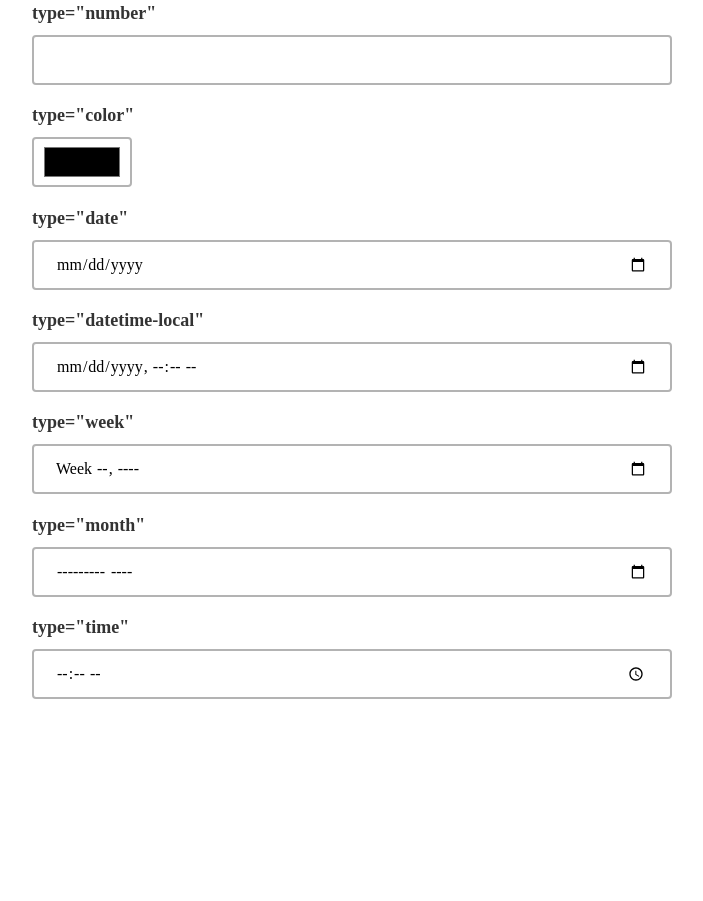
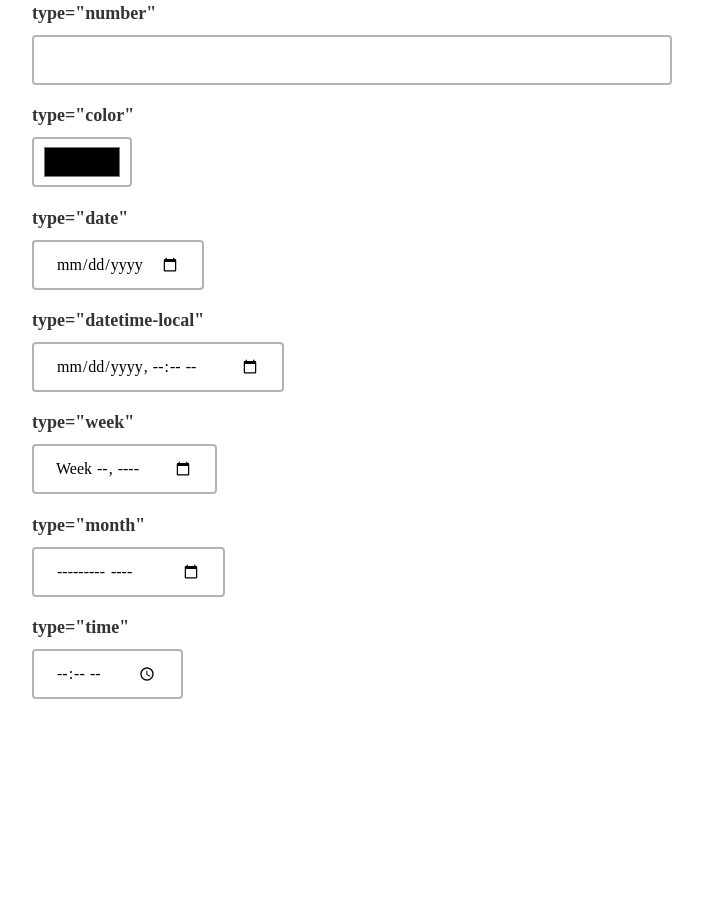
Before and after one commit to shchukin/template, a PHP site: page /markups/_input.html in a window 1280 px wide. Shown: the part 3316-4217 px from the top of the page, without its empty margins (288-991 px from the left). Run offline with PHP 8.4, Linux system fonts and the light colour scheme.

Commit message:
dates widths

```diff
--- a/src/styles/_input.css
+++ b/src/styles/_input.css
@@ -44,6 +44,15 @@
     .input__widget[type="color"] {
         width: 100px;
         padding: 4px 8px;
+    }
+
+    /* Either "appearance: none; width: 100%;" or "width: auto; to reset the width set above"   */
+    .input__widget[type="date"],
+    .input__widget[type="datetime-local"],
+    .input__widget[type="week"],
+    .input__widget[type="month"],
+    .input__widget[type="time"] {
+        width: auto;
     }
 
 
```
